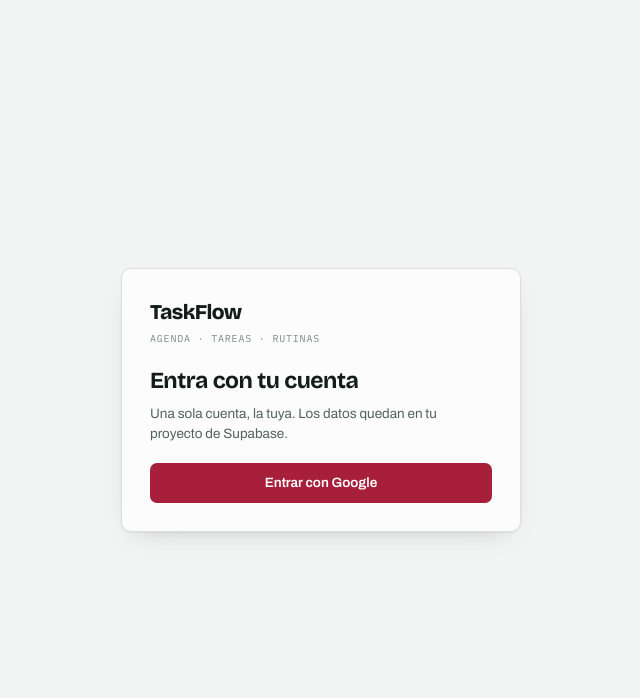
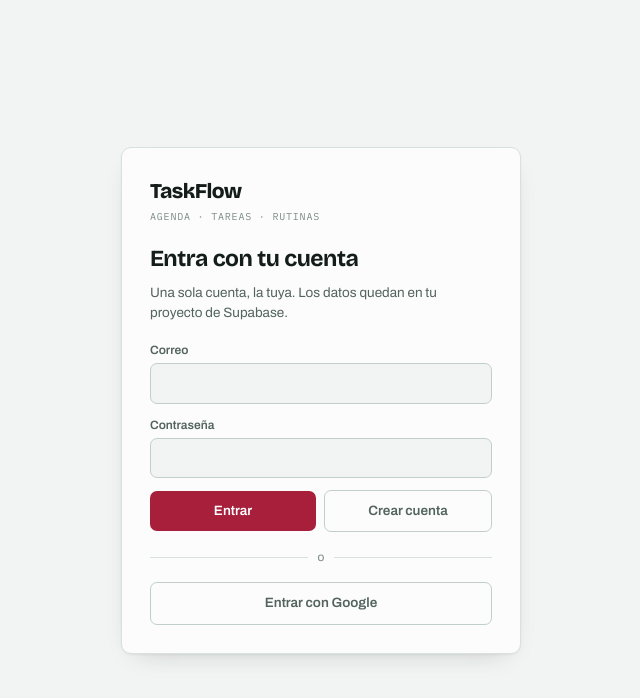
Before and after one commit to Vict0rL1/s, a Next.js app in the folder taskflow/: page /login in a window 1280 px wide. Shown: the top 698 px of the page, without its empty margins (319-959 px from the left). Built offline with nearby package versions, Linux system fonts and the light colour scheme; no server answers.

Commit message:
Add email sign-in so setup needs only Supabase
Co-Authored-By: Claude Opus 5 <noreply@anthropic.com>
Claude-Session: https://claude.ai/code/session_013RkLF7wALyWXEmqw9vTwtZ

```diff
--- a/taskflow/app/globals.css
+++ b/taskflow/app/globals.css
@@ -249,6 +249,7 @@ a{color:inherit;text-decoration:none}
 .authcard h1{font-size:23px;margin-bottom:6px}
 .authcard p{margin:0 0 18px;font-size:13.5px;color:var(--ink-2)}
 .authcard .btn{width:100%;justify-content:center;display:flex;align-items:center;gap:9px;padding:10px 14px}
+.authcard .row .btn{width:auto}
 .authnote{margin-top:16px;font-size:12px;color:var(--ink-3);line-height:1.55}
 .authnote code{font-family:var(--mono);font-size:11px;background:var(--surface-2);padding:1px 5px;border-radius:4px;word-break:break-all}
 .err{background:var(--accent-soft);border:1px solid var(--accent-line);color:var(--accent);border-radius:8px;padding:9px 12px;font-size:12.5px;margin-bottom:14px}
@@ -277,3 +278,16 @@ a{color:inherit;text-decoration:none}
 .hrow.wide .streak{display:block;margin-top:5px}
 .panel + .panel{margin-top:16px}
 .wi .mono{opacity:.7}
+
+/* La regla `.brand{display:none}` del riel en móvil también tapaba la marca del
+   login, que no vive en el riel. Aquí se rescata. */
+@media (max-width:760px){
+  .authcard .brand{display:flex}
+}
+
+/* ---- separador «o» entre los dos logins ---- */
+.sep{display:flex;align-items:center;gap:10px;margin:16px 0;color:var(--ink-3);font-size:12px}
+.sep::before,.sep::after{content:"";flex:1;height:1px;background:var(--line)}
+
+/* ---- aviso neutro, distinto del error ---- */
+.notice{background:var(--teal-soft);border:1px solid var(--teal-line);color:var(--teal);border-radius:8px;padding:9px 12px;font-size:12.5px;margin-bottom:14px}
--- a/taskflow/app/login/page.tsx
+++ b/taskflow/app/login/page.tsx
@@ -1,3 +1,4 @@
+import { EmailAuth } from "@/components/EmailAuth";
 import { GoogleButton } from "@/components/GoogleButton";
 import { isConfigured } from "@/lib/env";
 
@@ -23,6 +24,10 @@ export default async function LoginPage({ searchParams }: Props) {
           <>
             <h1>Entra con tu cuenta</h1>
             <p>Una sola cuenta, la tuya. Los datos quedan en tu proyecto de Supabase.</p>
+            <EmailAuth />
+            <div className="sep">
+              <span>o</span>
+            </div>
             <GoogleButton />
           </>
         ) : (
--- /dev/null
+++ b/taskflow/components/EmailAuth.tsx
@@ -0,0 +1,136 @@
+"use client";
+
+import { useRouter } from "next/navigation";
+import { useState } from "react";
+import { createClient } from "@/lib/supabase/client";
+
+/** Supabase rechaza menos de 6 por defecto; avisamos antes de ir al servidor. */
+const MIN_PASSWORD = 6;
+
+/**
+ * Entrar con correo y contraseña.
+ *
+ * Existe para no depender de Google Cloud Console sólo para probar la app: el
+ * proveedor de correo de Supabase viene activado de fábrica. El login de Google
+ * sigue ahí y sigue siendo el que hace falta en la fase 3, porque es el que
+ * entrega el token de Calendar.
+ */
+export function EmailAuth() {
+  const router = useRouter();
+  const [email, setEmail] = useState("");
+  const [password, setPassword] = useState("");
+  const [error, setError] = useState("");
+  const [notice, setNotice] = useState("");
+  const [busy, setBusy] = useState<"in" | "up" | null>(null);
+
+  async function run(mode: "in" | "up") {
+    setError("");
+    setNotice("");
+
+    if (!email.trim()) return setError("Falta el correo");
+    if (password.length < MIN_PASSWORD) {
+      return setError(`La contraseña necesita al menos ${MIN_PASSWORD} caracteres`);
+    }
+
+    setBusy(mode);
+    try {
+      const supabase = createClient();
+
+      if (mode === "in") {
+        const { error } = await supabase.auth.signInWithPassword({ email: email.trim(), password });
+        if (error) throw error;
+      } else {
+        const { data, error } = await supabase.auth.signUp({ email: email.trim(), password });
+        if (error) throw error;
+        // Con "Confirm email" activado no hay sesión todavía: hay que ir al correo.
+        if (!data.session) {
+          setNotice("Te mandamos un correo para confirmar la cuenta. Ábrelo y vuelve aquí.");
+          setBusy(null);
+          return;
+        }
+      }
+
+      // La sesión ya está en las cookies; refrescar hace que el servidor la vea.
+      router.refresh();
+      router.push("/hoy");
+    } catch (e) {
+      setError(traducir(e));
+      setBusy(null);
+    }
+  }
+
+  return (
+    <form
+      onSubmit={(e) => {
+        e.preventDefault();
+        void run("in");
+      }}
+    >
+      {error ? <div className="err">{error}</div> : null}
+      {notice ? <div className="notice">{notice}</div> : null}
+
+      <div className="field">
+        <label htmlFor="email">Correo</label>
+        <input
+          id="email"
+          type="email"
+          autoComplete="email"
+          required
+          value={email}
+          onChange={(e) => setEmail(e.target.value)}
+          disabled={busy !== null}
+        />
+      </div>
+
+      <div className="field">
+        <label htmlFor="password">Contraseña</label>
+        <input
+          id="password"
+          type="password"
+          autoComplete="current-password"
+          required
+          minLength={MIN_PASSWORD}
+          value={password}
+          onChange={(e) => setPassword(e.target.value)}
+          disabled={busy !== null}
+        />
+      </div>
+
+      <div className="row">
+        <button className="btn" type="submit" disabled={busy !== null} style={{ flex: 1 }}>
+          {busy === "in" ? "Entrando…" : "Entrar"}
+        </button>
+        <button
+          className="btn line"
+          type="button"
+          onClick={() => void run("up")}
+          disabled={busy !== null}
+          style={{ flex: 1 }}
+        >
+          {busy === "up" ? "Creando…" : "Crear cuenta"}
+        </button>
+      </div>
+    </form>
+  );
+}
+
+/** Los mensajes de Supabase vienen en inglés; los que salen seguido, al español. */
+function traducir(e: unknown): string {
+  const raw = e instanceof Error ? e.message : String(e);
+  const m = raw.toLowerCase();
+
+  if (m.includes("invalid login credentials")) return "Correo o contraseña incorrectos";
+  if (m.includes("user already registered")) return "Ese correo ya tiene cuenta — usa «Entrar»";
+  if (m.includes("email not confirmed")) return "Falta confirmar el correo. Revisa tu bandeja.";
+  if (m.includes("signups not allowed") || m.includes("signup is disabled")) {
+    return "El registro está cerrado en este proyecto de Supabase";
+  }
+  if (m.includes("password should be")) return `La contraseña necesita al menos ${MIN_PASSWORD} caracteres`;
+  if (m.includes("rate limit") || m.includes("too many")) return "Demasiados intentos — espera un momento";
+  // El navegador da "Failed to fetch" / "Load failed" cuando no alcanza el servidor.
+  // Es justo lo que sale si NEXT_PUBLIC_SUPABASE_URL está mal escrita.
+  if (m.includes("failed to fetch") || m.includes("load failed") || m.includes("networkerror")) {
+    return "No se pudo conectar con Supabase. Revisa tu conexión y que NEXT_PUBLIC_SUPABASE_URL esté bien.";
+  }
+  return raw;
+}
--- a/taskflow/components/GoogleButton.tsx
+++ b/taskflow/components/GoogleButton.tsx
@@ -35,7 +35,7 @@ export function GoogleButton() {
   return (
     <>
       {error ? <div className="err">{error}</div> : null}
-      <button className="btn" onClick={signIn} disabled={loading}>
+      <button className="btn line" onClick={signIn} disabled={loading}>
         {loading ? "Abriendo Google…" : "Entrar con Google"}
       </button>
     </>
```
Also changed, not shown: 1 other file (tests, documents, lock files or other folders).
